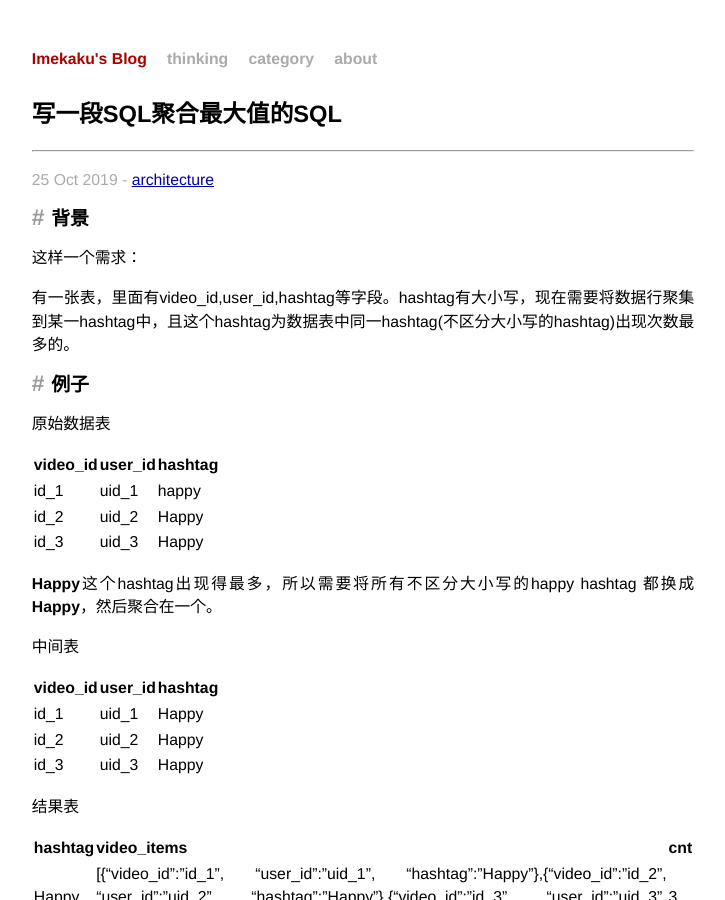
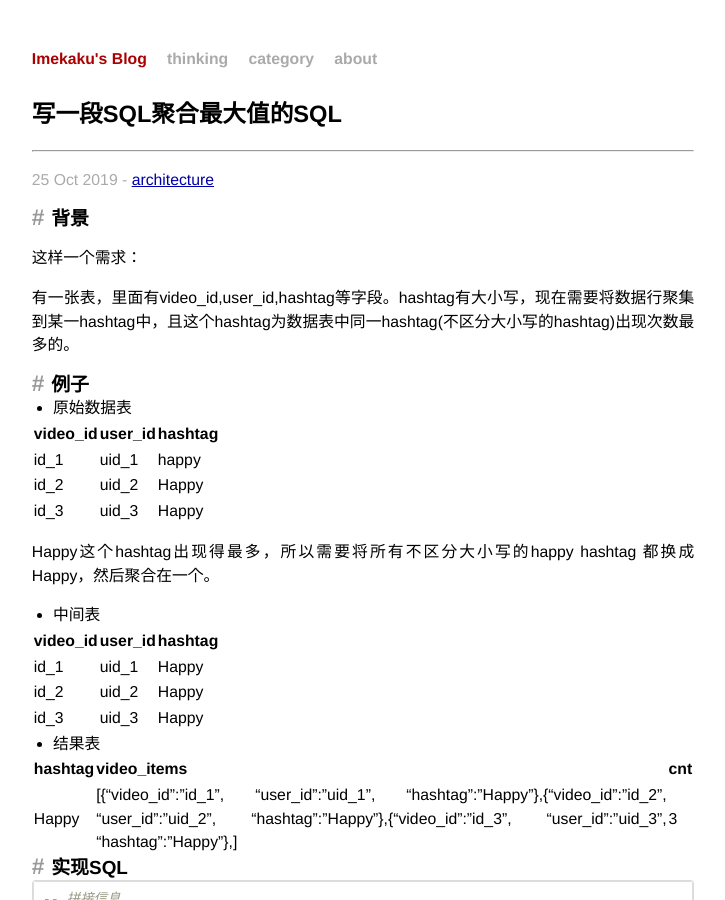
Before and after one commit to imekaku/imekaku.github.io, a Jekyll site: the page built from _posts/2019-10-25-hive-sql-calculate-max-hashtag.md, in a window 1280 px wide and 900 px high. Shown: the whole window, without its empty margins (277-1002 px from the left). Built offline with Jekyll 4.4.1, drawn with Linux system fonts in a browser that asks for light colours.

```diff
--- a/_posts/2019-10-25-hive-sql-calculate-max-hashtag.md
+++ b/_posts/2019-10-25-hive-sql-calculate-max-hashtag.md
@@ -12,7 +12,7 @@ category: architecture
 
 ## 例子
 
-原始数据表
+- 原始数据表
 
 | video_id      |    user_id | hashtag |
 | -------- | --------| ---------- |
@@ -20,9 +20,9 @@ category: architecture
 | id_2  | uid_2 | Happy |
 | id_3  | uid_3 | Happy |
 
-**Happy**这个hashtag出现得最多，所以需要将所有不区分大小写的happy hashtag 都换成 **Happy**，然后聚合在一个。
+Happy这个hashtag出现得最多，所以需要将所有不区分大小写的happy hashtag 都换成 Happy，然后聚合在一个。
 
-中间表
+- 中间表
 
 | video_id      |    user_id | hashtag |
 | -------- | -------- | ----------  |
@@ -30,7 +30,7 @@ category: architecture
 | id_2  | uid_2 | Happy |
 | id_3  | uid_3 | Happy |
 
-结果表
+- 结果表
 
 | hashtag | video_items | cnt |
 | -------- | -------- | ---------- |
```
